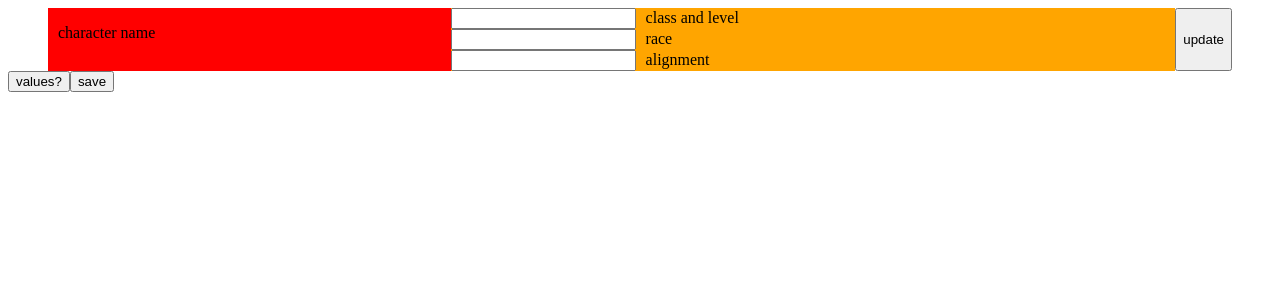
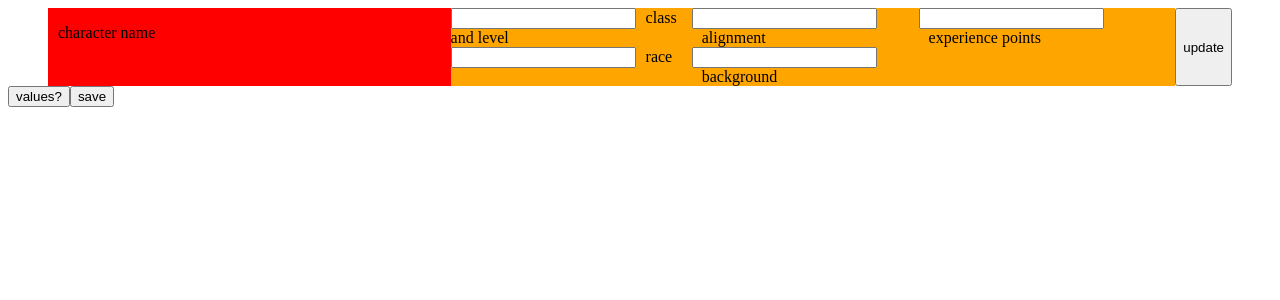
Before and after one commit to Justin-Koningsberger/d-and-d-characters, a React (Create React App) app: page /characters/1 in a window 1280 px wide. Shown: the top 300 px of the page. Built offline with nearby package versions, Linux system fonts and the light colour scheme; no server answers.

Commit message:
Expand character overview, fiddle with layout

```diff
--- a/src/components/Character.js
+++ b/src/components/Character.js
@@ -11,8 +11,14 @@ const Character = () => {
 
   useEffect(() => {
     const fetchCharacter = async () => {
-      const result = await axios.get(`${baseUrl}/${id}`)
-      setCharacter(result.data)
+      try {
+        const result = await axios.get(`${baseUrl}/${id}`)
+        setCharacter(result.data)
+      }
+      catch (e) {
+        // If status is 400, character id is most likely wrong
+        console.log(e)
+      }
     }
     fetchCharacter()
   }, [id])
--- a/src/components/CharacterOverview.css
+++ b/src/components/CharacterOverview.css
@@ -16,4 +16,5 @@ label {
 .character-overview {
     flex: 1.8;
     background-color: orange;
+    display: flex;
 }
--- a/src/components/CharacterOverview.js
+++ b/src/components/CharacterOverview.js
@@ -1,23 +1,29 @@
-import React, { useState } from 'react'
+import React, { useState, useEffect } from 'react'
 import './CharacterOverview.css'
 
 const CharacterOverview = ({ character, updateCharacter }) => {
   const [charClass, setCharClass] = useState('')
   const [charRace, setCharRace] = useState('')
   const [charAlign, setCharAlign] = useState('')
+  const [charBackground, setCharBackground] = useState('')
+  // experience points are the first thing I want to treat as a number
+  const [charExperience, setCharExperience] = useState('')
 
-//   useEffect(() => {
-//     if (character.attributes) {
-//       const attrs = character.attributes[0]
-//
-//       setCharClass(attrs.charClass)
-//       setCharRace(attrs.charRace)
-//       setCharAlign(attrs.charAlign)
-//     }
-//   })
+  useEffect(() => {
+    if (typeof character.attributes !== 'undefined') {
+      const attrs = character.attributes
+
+      setCharClass(attrs.charClass)
+      setCharRace(attrs.charRace)
+      setCharAlign(attrs.charAlign)
+      setCharBackground(attrs.charBackground || '')
+      setCharExperience(attrs.charExperience || 0)
+
+    }
+  }, [character.attributes])
 
   const updateChar = () => {
-    const data = { charClass, charRace, charAlign }
+    const data = { charClass, charRace, charAlign, charBackground, charExperience: parseInt(charExperience) || 0 }
 
     updateCharacter(data)
   }
@@ -33,9 +39,9 @@ const CharacterOverview = ({ character, updateCharacter }) => {
         </label>
       </div>
       <div className="character-overview">
-         <div>
+        <div className="row">
+          <div className="charClass">
             <input
-             className="charClass"
               value={charClass}
               onChange={ e => setCharClass(e.target.value) }>
             </input>
@@ -47,8 +53,10 @@ const CharacterOverview = ({ character, updateCharacter }) => {
               value={charRace}
               onChange={ e => setCharRace(e.target.value) }>
             </input>
-           <label>race</label>
+            <label htmlFor="charRace">race</label>
           </div>
+        </div>
+        <div className="row">
           <div>
             <input
               className="charAlign"
@@ -57,6 +65,25 @@ const CharacterOverview = ({ character, updateCharacter }) => {
             </input>
             <label>alignment</label>
           </div>
+          <div>
+            <input
+              className="charBackground"
+              value={charBackground}
+              onChange={ e => setCharBackground(e.target.value) }>
+            </input>
+            <label>background</label>
+          </div>
+        </div>
+        <div className="row">
+          <div>
+            <input
+              className="charExperience"
+              value={charExperience}
+              onChange={ e => setCharExperience(parseInt(e.target.value)) }>
+            </input>
+            <label>experience points</label>
+          </div>
+        </div>
       </div>
       <button onClick={updateChar}>update</button>
     </div>
```
Lines whose indentation alone changed are shown as unchanged.
